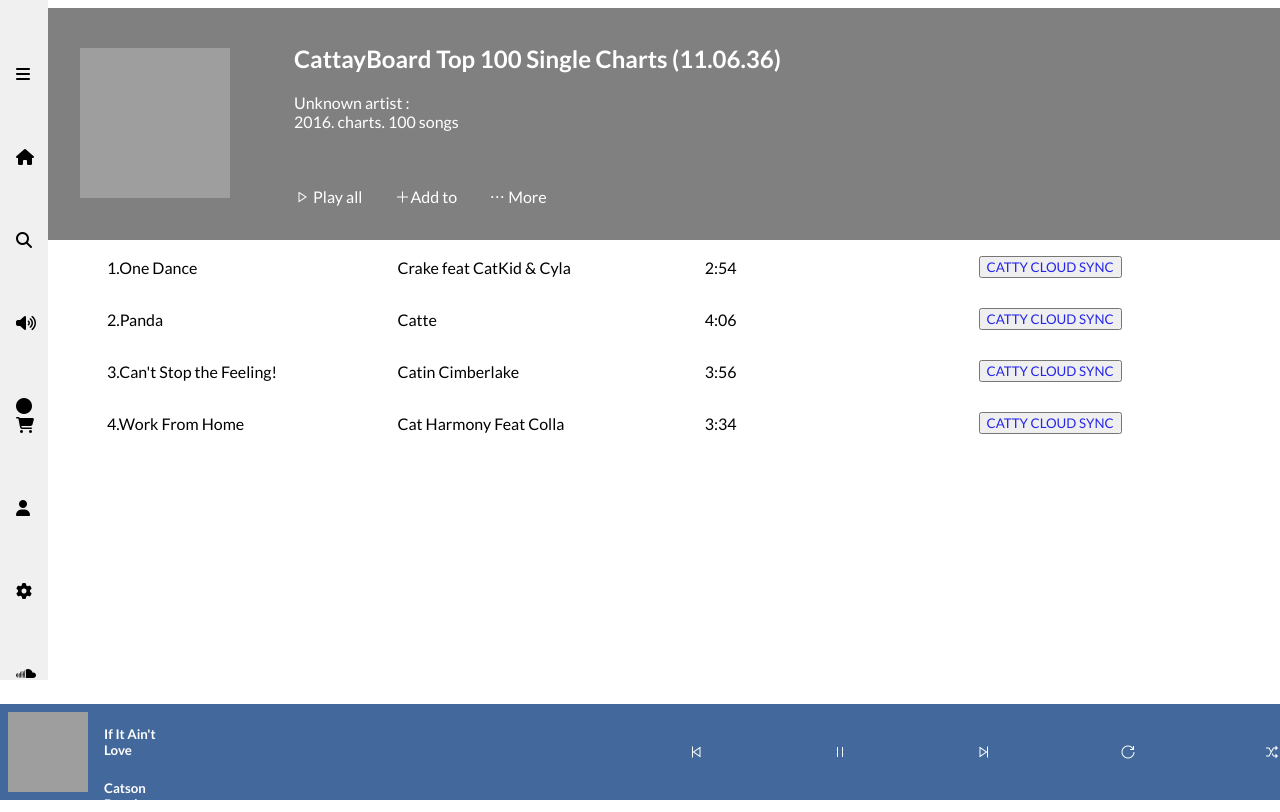
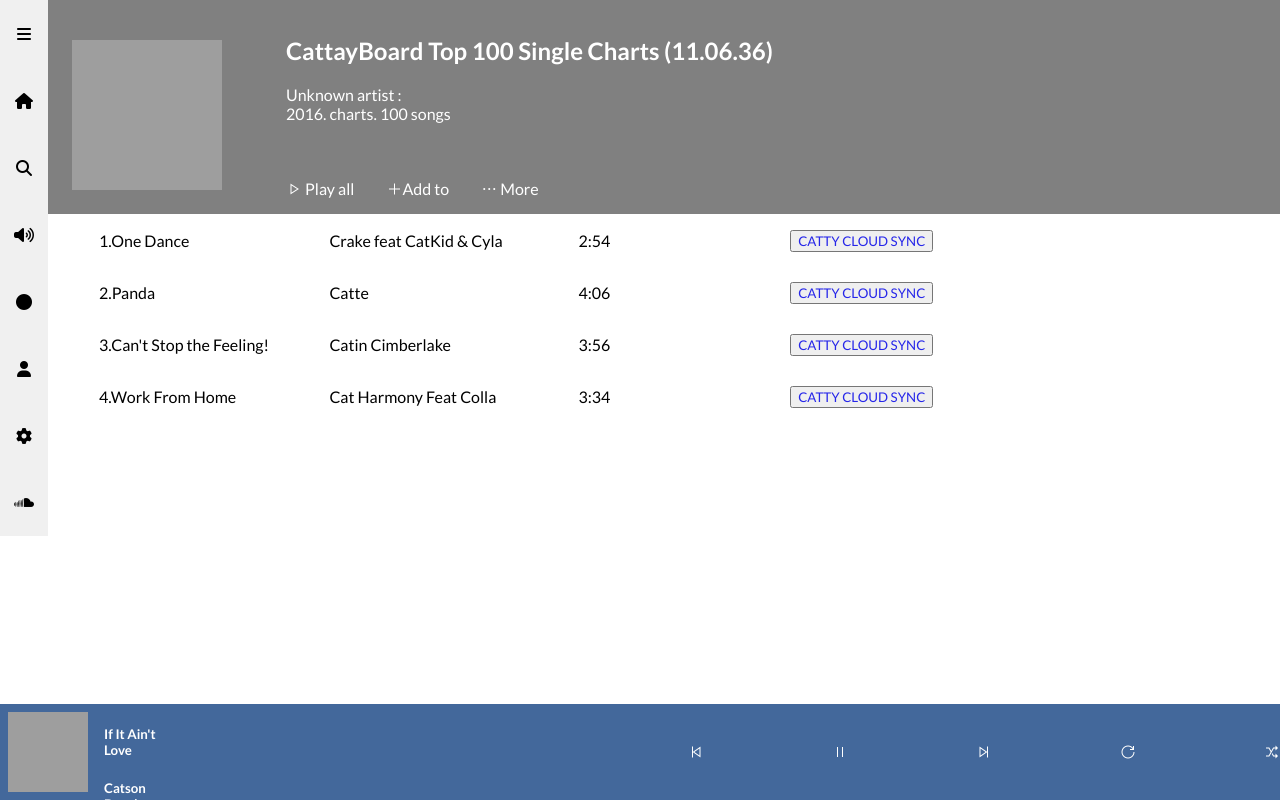
Before and after one commit to pesto-students/p5-ankit-nitishjha9171, a plain HTML site: page Week-1-HTML/Exercise1.2/Excercise1.2.html in a window 1280 px wide. Drawn offline with nearby package versions, Linux system fonts and the light colour scheme; grey boxes are pictures that could not be loaded.

Commit message:
changes in design

```diff
--- a/Week-1-HTML/Exercise1.2/Excercise1.2.html
+++ b/Week-1-HTML/Exercise1.2/Excercise1.2.html
@@ -12,10 +12,15 @@
         *{
             font-family: 'Lato', sans-serif;
         }
+        body{
+            margin: 0;
+        }
+        .container{
+            margin: 0 auto;
+            padding: 0 auto;
+        }
         aside{
             background-color: grey;
-            width: 98%;
-            height: 14.5em;
             top :0;
             display: flex;
             padding-left: 2.5em;
@@ -39,18 +44,28 @@
         .icon p:nth-child(3){
             margin-left: 2em;
         }
-        .left-bar{
+        .sidebar{
           background-color: #f0f0f0;
           color: black;
-          width:3em;
-          height:85% ;
+          width: 3rem;
           position:absolute;
           top: 0;
           left: 0;
+          display: flex;
+          flex-direction: row;
+          flex-wrap: wrap;
+          justify-content: center;
         }
-        .left-bar article{
+        .sidebar > span{
+            width: 3rem;
+            padding: 1.5rem;
+        }
+        .sidebar article{
             padding-top: 4em;
             padding-left:1em ;
+        }
+        .content{
+            width: 80%;
         }
         footer{
             margin-top: 2em;
@@ -97,37 +112,7 @@
     </style>
 </head>
 <body>
-    <section class="left-bar">
-        <article>
-            <i class="fa fa-bars" aria-hidden="true"></i>
-        </article>
-        <article>
-            <i class="fa fa-home" aria-hidden="true"></i>
-        </article>
-        <article>
-            <i class="fa fa-search" aria-hidden="true"></i>
-        </article>
-        <article>
-            <i class="fa fa-volume-up" aria-hidden="true"></i>
-        </article>
-        <article>
-            <i class="fa fa-circle" aria-hidden="true"></i>
-            <i class="fa fa-shopping-cart" aria-hidden="true"></i>
-        </article>
-        <article>
-            <i class="fa fa-user" aria-hidden="true"></i>
-        </article>
-        <article>
-            <i class="fa fa-cog" aria-hidden="true"></i>
-        </article>
-        <article>
-            <i class="fa fa-soundcloud" aria-hidden="true"></i>
-        </article>
-
-
-
-
-    </section>
+    <div class="container">
         <aside>
             <div class="image-top">
                 <img src="https://vif1g.csb.app/src/assets/cattyboard.jpg" alt="" width="150" height="150">
@@ -144,6 +129,33 @@
                 </div>
             </div>
         </aside>
+        <section class="sidebar">
+            <span>
+                <i class="fa fa-bars" aria-hidden="true"></i>
+            </span>
+            <span>
+                <i class="fa fa-home" aria-hidden="true"></i>
+            </span>
+            <span>
+                <i class="fa fa-search" aria-hidden="true"></i>
+            </span>
+            <span>
+                <i class="fa fa-volume-up" aria-hidden="true"></i>
+            </span>
+            <span>
+                <i class="fa fa-circle" aria-hidden="true"></i>
+            </span>
+            <span>
+                <i class="fa fa-user" aria-hidden="true"></i>
+            </span>
+            <span>
+                <i class="fa fa-cog" aria-hidden="true"></i>
+            </span>
+            <span>
+                <i class="fa fa-soundcloud" aria-hidden="true"></i>
+            </span>
+        </section>
+        <div class="content">
             <table>
                 <tr>
                     <td>1.One Dance</td>
@@ -186,5 +198,7 @@
                     <i class="las la-random"></i>
                 </div>
             </footer>
+        </div>
+    </div>
 </body>
 </html>
```
Lines whose indentation alone changed are shown as unchanged.
